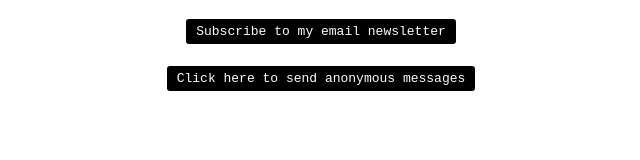
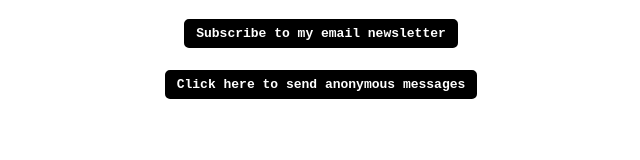
Before and after one commit to Shihanmahfuz/random, a plain HTML site: page index.html in a window 1280 px wide. Shown: the whole page, without its empty margins (319-959 px from the left). Drawn offline with Linux system fonts and the light colour scheme.

Commit message:
Update styles.css

```diff
--- a/styles.css
+++ b/styles.css
@@ -5,12 +5,13 @@
 }
 
 .btn {
-  padding: 5px 10px;
+  padding: 7px 12px;
   background-color: #000000;
   color: #FFFFFF;
   text-decoration: none;
   font-family: monospace;
-  border-radius: 5px;
+  font-weight: bold;
+  border-radius: 7px;
   border: 2px solid #FFFFFF;
   display: inline-block;
   margin: 9px;
```
